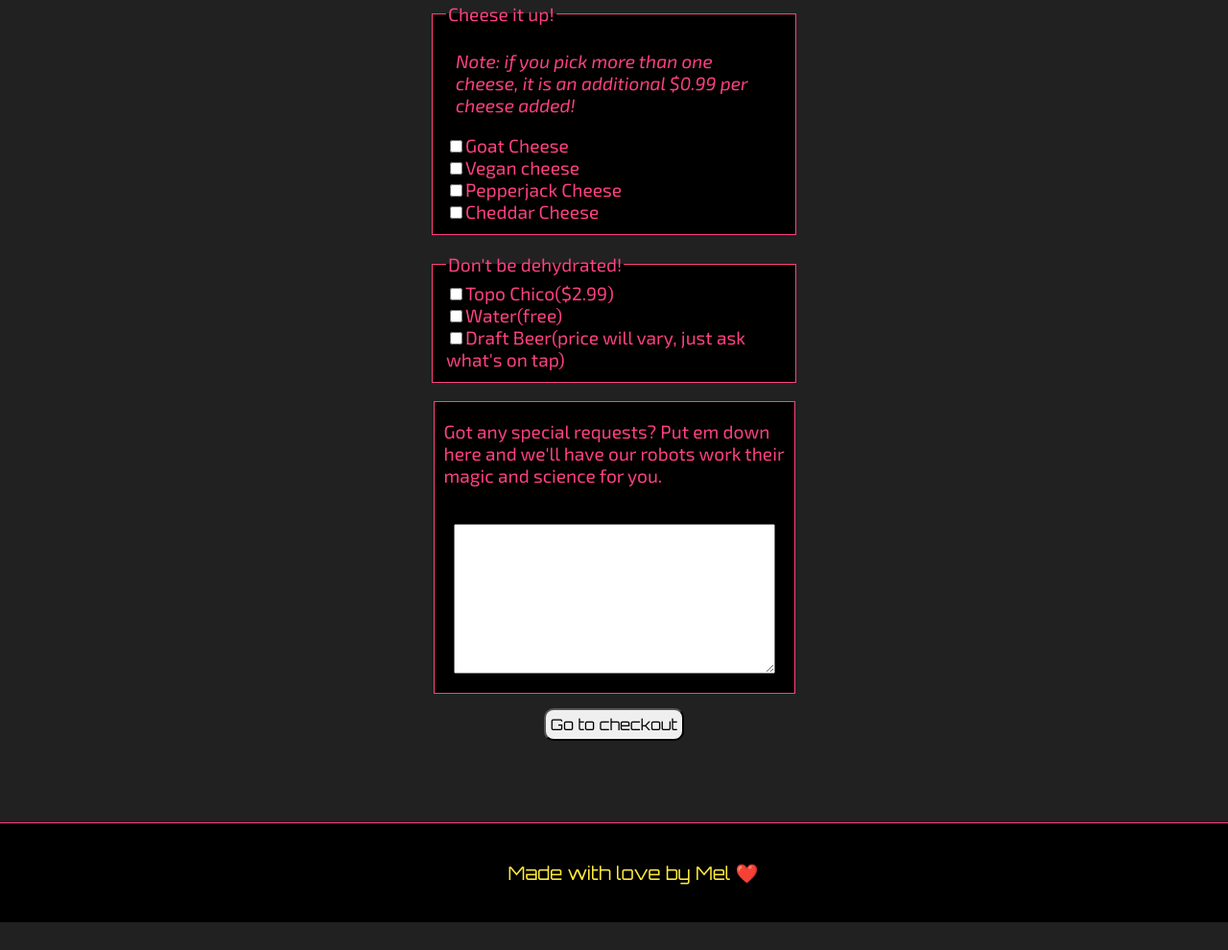
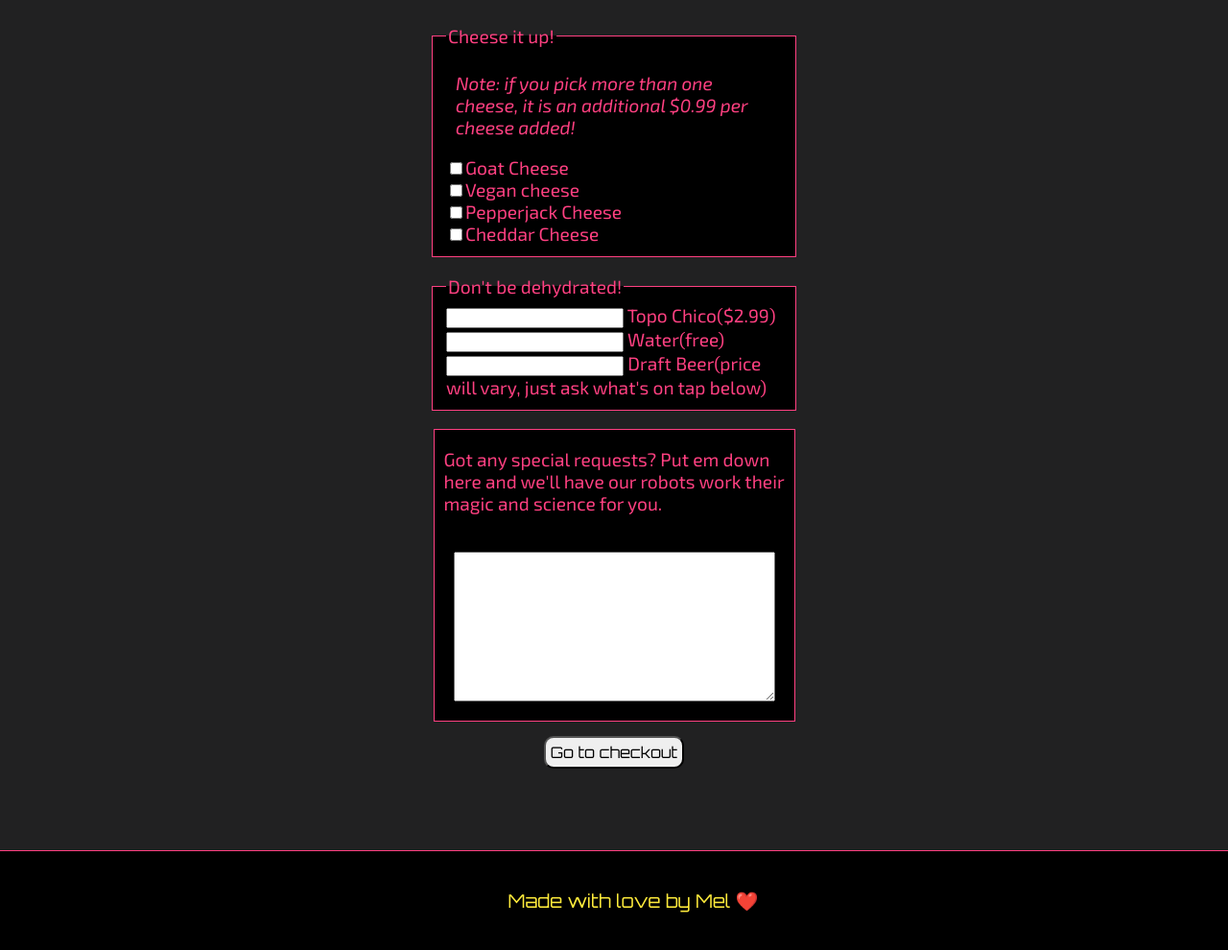
Before and after one commit to Mel-Wells/Taco-Tron, a plain HTML site: page index.html in a window 1280 px wide. Shown: the part 2956-3946 px from the top of the page at 96% size. Before the commit the page ends 3917 px from the top, so only its background shows below. Drawn offline with nearby package versions, Linux system fonts and the light colour scheme.

Commit message:
made minor fixes to the form

```diff
--- a/index.html
+++ b/index.html
@@ -126,7 +126,7 @@
                 <br><br>
 
                 <!--You Gotta Be Chickn' Me Taco section-->
-                <label for="chickenTaco">You Gotta Be Chickn' Me Taco ($3.99 Each)</label>
+                <label for="chickenTaco">You Gotta Be Chickn' Me Taco ($3.99 Each)</label><br>
                 <input type="number" id="chickenTaco" name="chickenTaco" min="0" value="0">
                 <br><br>
 
@@ -147,9 +147,9 @@
 
                 <fieldset>
                     <legend>Don't be dehydrated!</legend>
-                    <label><input type="checkbox" name="drink" value="Topo Chico" required>Topo Chico($2.99)</label><br>
-                    <label><input type="checkbox" name="drink" value="water">Water(free)</label><br>
-                    <label><input type="checkbox" name="drink" value="draft beer">Draft Beer(price will vary, just ask what's on tap)</label><br>
+                    <label><input type="number" name="drink" value="Topo Chico" required min="0" value="0"> Topo Chico($2.99)</label><br>
+                    <label><input type="number" name="drink" value="water" min="0" value="0"> Water(free)</label><br>
+                    <label><input type="number" name="drink" value="draft beer" min="0" value="0"> Draft Beer(price will vary, just ask what's on tap below)</label><br>
                     </fieldset>
                     <br>
                     <div id="textstyle">
```
